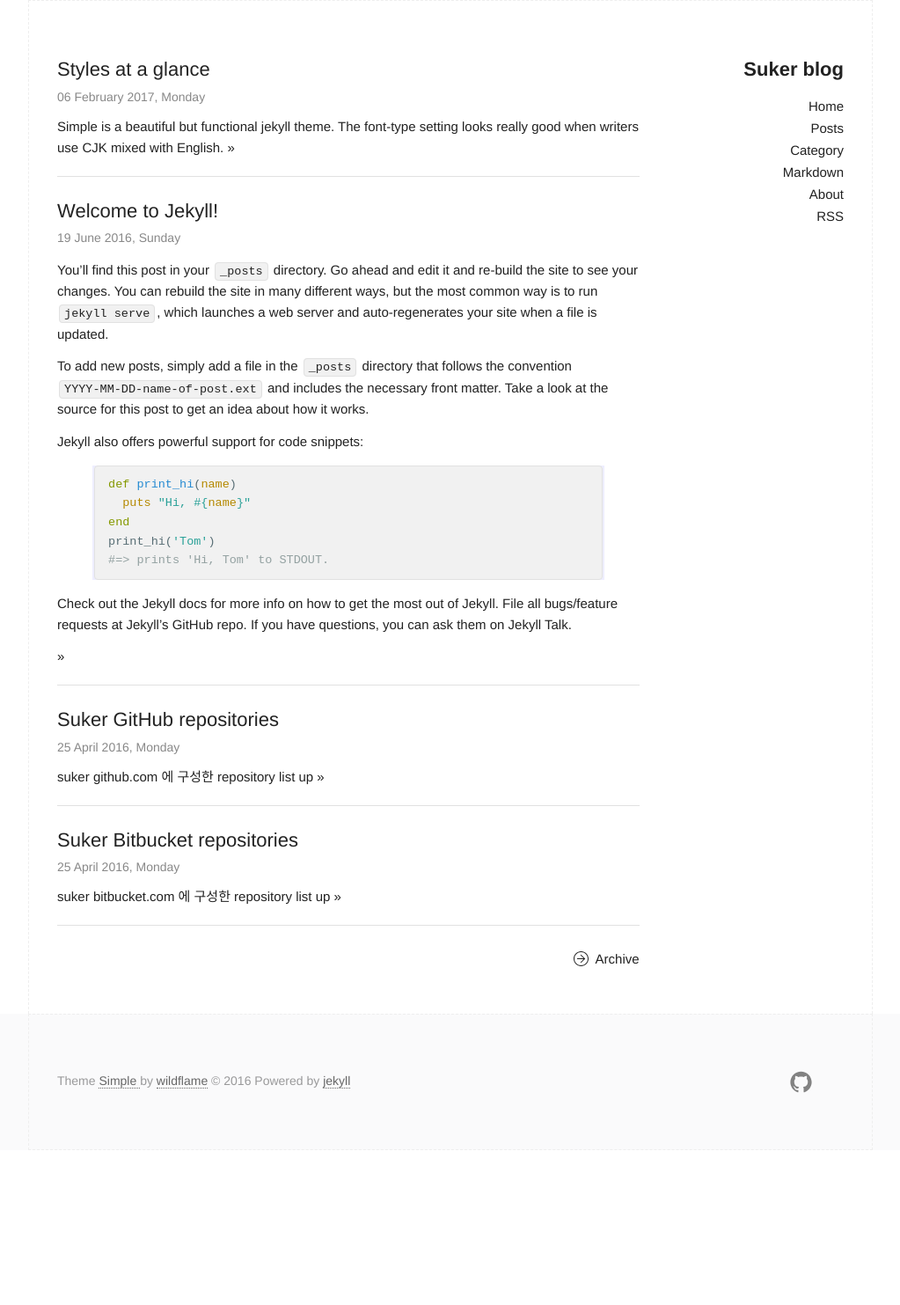
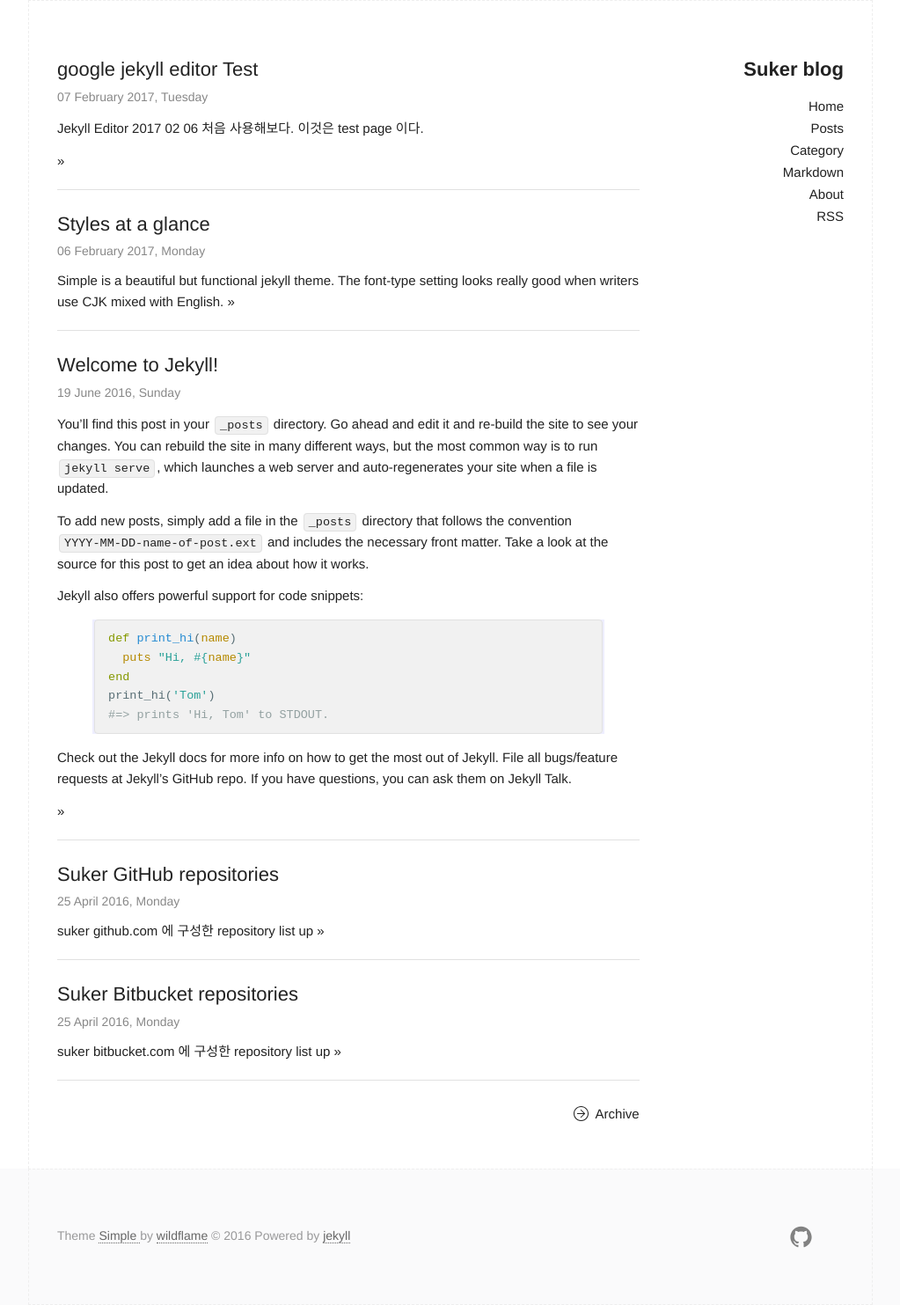
Before and after one commit to kchhero/kchhero.github.io, a Jekyll site: the page built from index.html, in a window 1280 px wide. Shown: the whole page at 88% size, without its empty margins (128-1151 px from the left). Built offline with Jekyll 4.4.1, drawn with Linux system fonts in a browser that asks for light colours; before the commit the page ends 1307 px from its top, so only the background shows below that.

Commit message:
update 2017-02-07-the-post-5175.md

```diff
--- a/_posts/2017-02-07-the-post-5175.md
+++ b/_posts/2017-02-07-the-post-5175.md
@@ -1,9 +1,8 @@
 ---
-categories: Uncategoried
-tags:
+title: 'google jekyll editor Test'
 layout: post
-published: false
-title: Unnamed
+tags: []
+category: public
 ---
 Jekyll Editor
 2017 02 06 처음 사용해보다.
```
